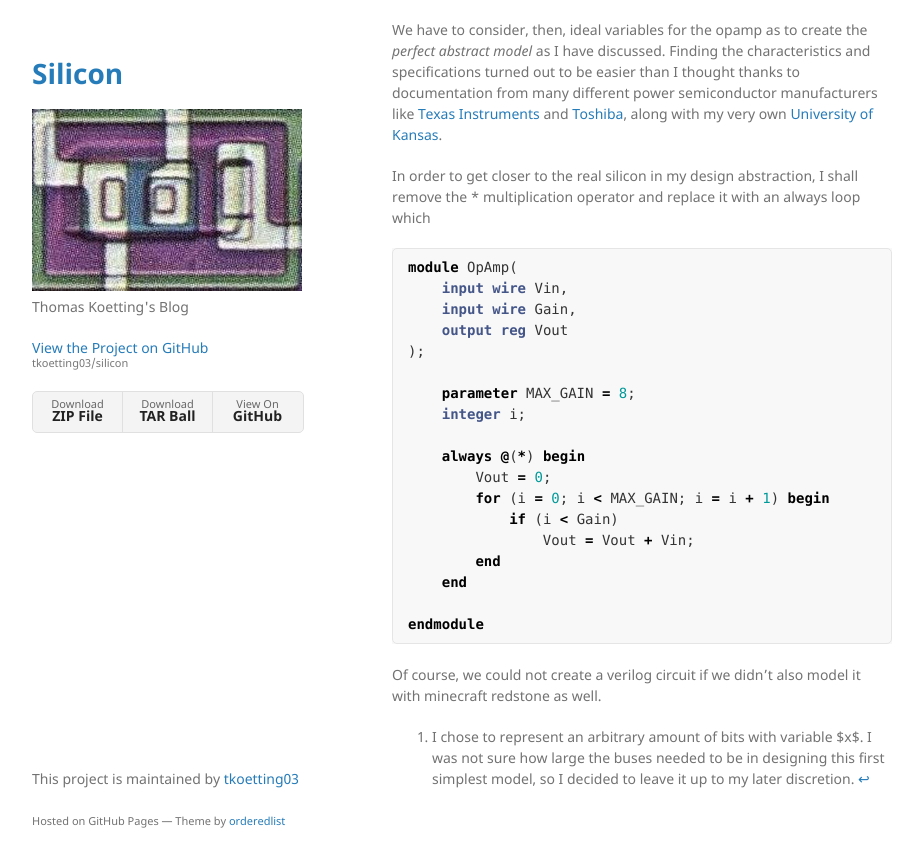
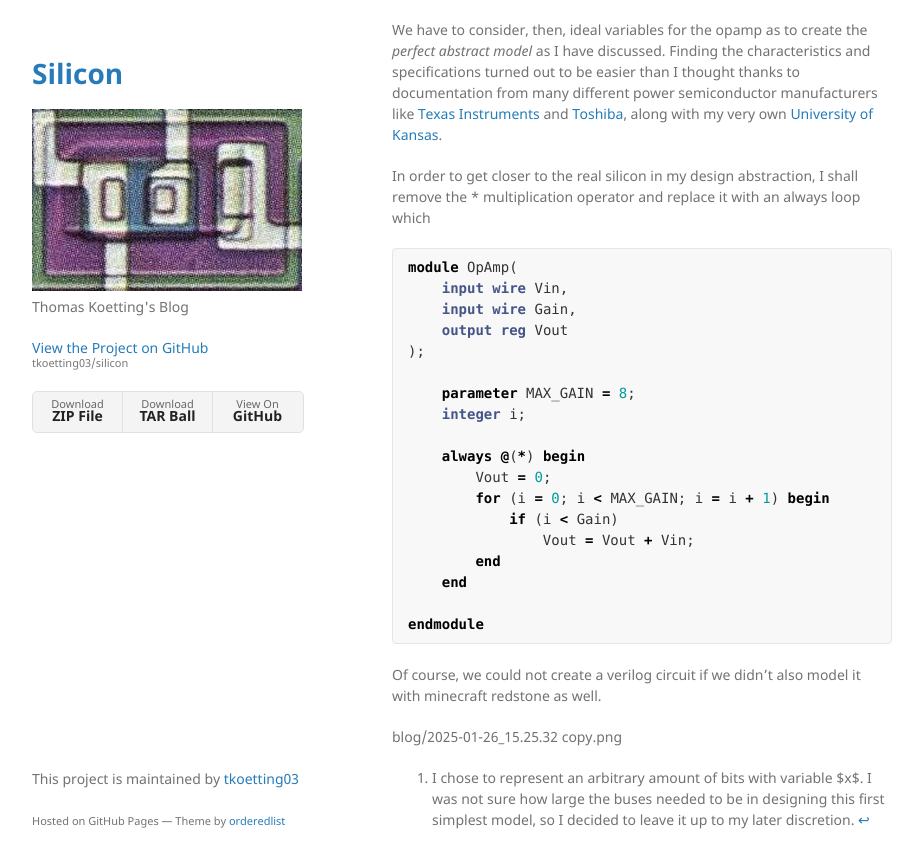
Before and after one commit to tkoetting03/silicon, a Jekyll site: the page built from blog/opamp.md, in a window 1280 px wide and 900 px high, scrolled down 581 px. Shown: the top 868 px of the window, without its empty margins (178-1101 px from the left). Built offline with Jekyll 4.4.1, drawn with Linux system fonts in a browser that asks for light colours; our own code applies the rules of GitHub Pages for plain Markdown files.

Commit message:
Update opamp.md

````diff
--- a/blog/opamp.md
+++ b/blog/opamp.md
@@ -43,3 +43,5 @@ endmodule
 ```
 
 Of course, we could not create a verilog circuit if we didn't also model it with minecraft redstone as well.
+
+blog/2025-01-26_15.25.32 copy.png
````
